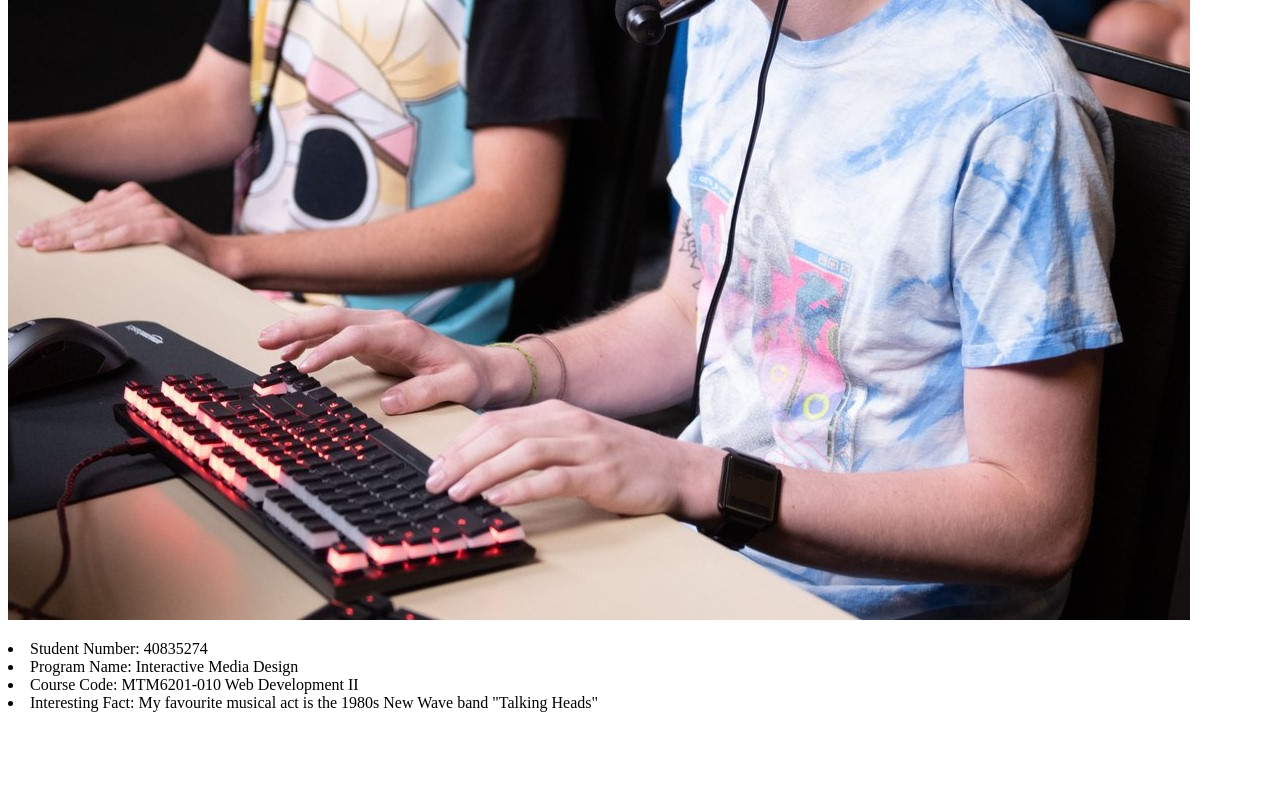
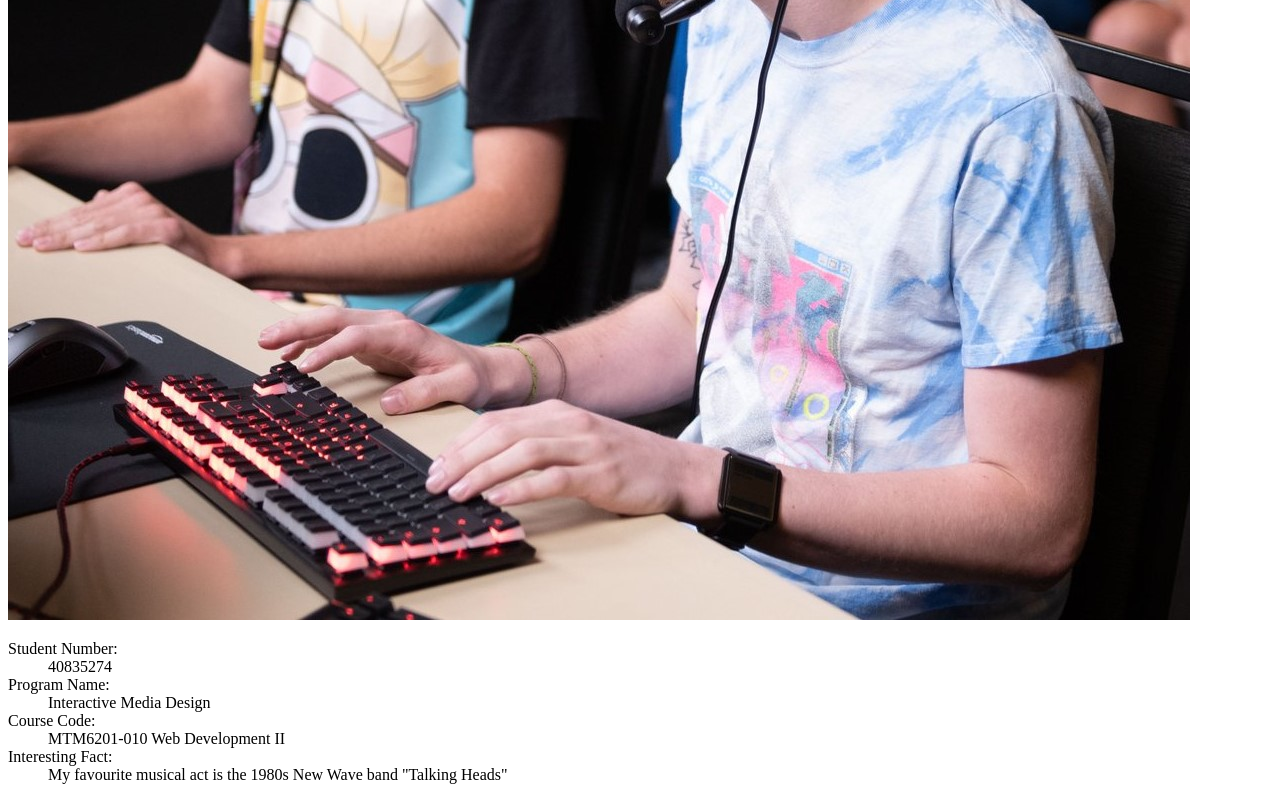
Before and after one commit to rain0075/mtm6201-week1, a plain HTML site: page index.html in a window 1280 px wide. Shown: the part 624-1424 px from the top of the page. Before the commit the page ends 1352 px from the top, so only its background shows below. Drawn offline with Linux system fonts and the light colour scheme.

Commit message:
corrects

```diff
--- a/index.html
+++ b/index.html
@@ -12,17 +12,21 @@
     <header>
         <h1>Calvin Rainey</h1>
     </header>
-    <div>
-        <img src= "images/calvinraineygdq.jpg">
-    </div>
-    <div>
-        <dl>
-            <li>Student Number: 40835274</li>
-            <li>Program Name: Interactive Media Design </li>
-            <li>Course Code: MTM6201-010 Web Development II</li>
-            <li>Interesting Fact: My favourite musical act is the 1980s New Wave band "Talking Heads" </li>
-        </dl>
-    </div>
+
+    <img src="images/calvinraineygdq.jpg" alt="Photo of Calvin">
+
+
+    <dl>
+        <dt>Student Number:</dt>
+        <dd>40835274</dd>
+        <dt>Program Name: </dt>
+        <dd>Interactive Media Design</dd>
+        <dt>Course Code:</dt>
+        <dd>MTM6201-010 Web Development II</dd>
+        <dt>Interesting Fact:</dt>
+        <dd>My favourite musical act is the 1980s New Wave band "Talking Heads"</dd>
+    </dl>
+
 </body>
 
 </html>
```
